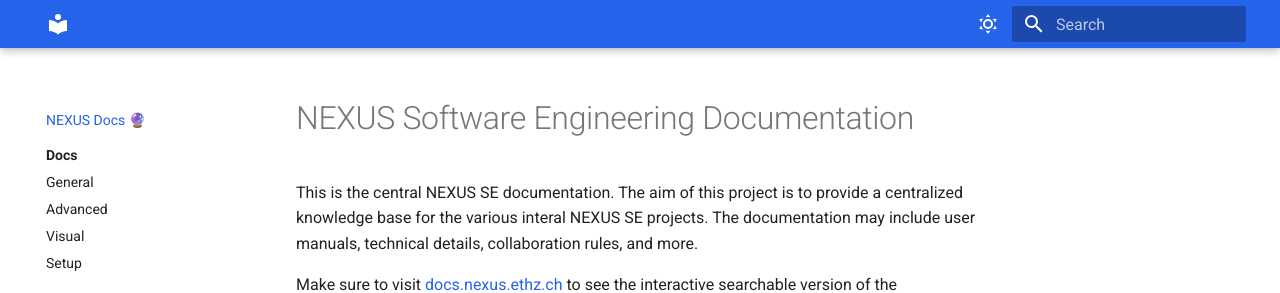
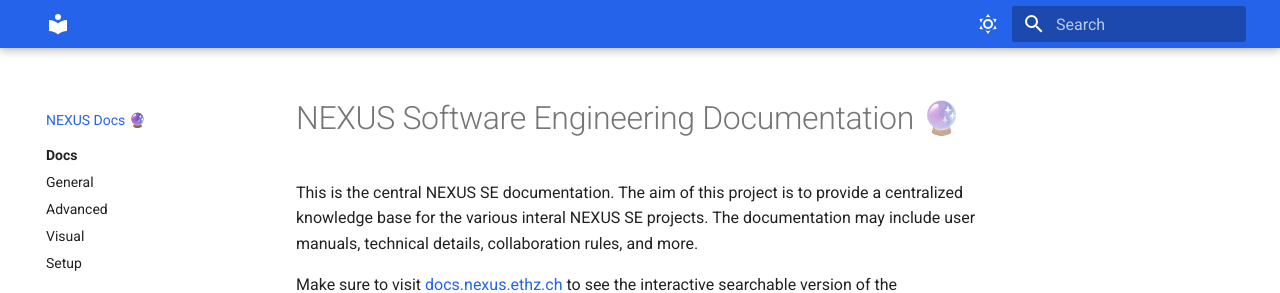
Before and after one commit to ETH-NEXUS/nexus-se-docs, an MkDocs documentation site: the page built from docs/docs/index.md, in a window 1280 px wide. Shown: the top 293 px of the page. Built offline with MkDocs 1.6.1 and Material for MkDocs 9.7.7, drawn with Linux system fonts in a browser that asks for light colours.

Commit message:
[ DOC ]: Add new emoji also to title

```diff
--- a/docs/docs/index.md
+++ b/docs/docs/index.md
@@ -2,7 +2,7 @@
 title: NEXUS Docs 🔮
 ---
 
-# NEXUS Software Engineering Documentation
+# NEXUS Software Engineering Documentation 🔮
 This is the central NEXUS SE documentation. The aim of this project is to provide a centralized knowledge base for the various interal NEXUS SE projects. The documentation may include user manuals, technical details, collaboration rules, and more.
 
 Make sure to visit [docs.nexus.ethz.ch](docs.nexus.ethz.ch "main documentation page") to see the interactive searchable version of the documentation.
```
